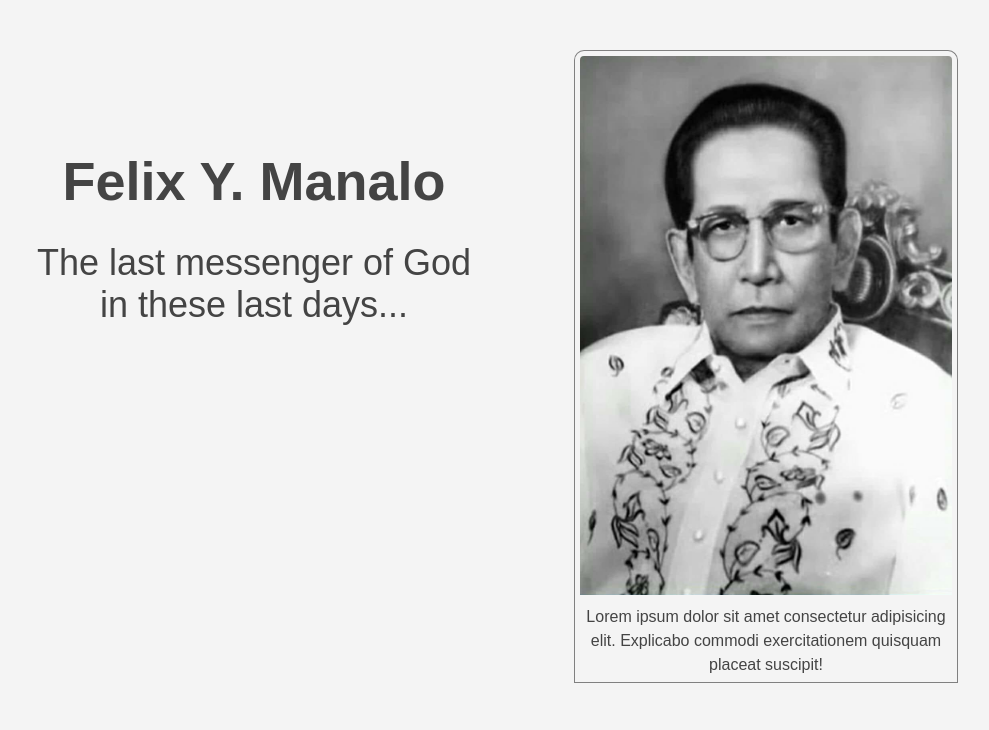
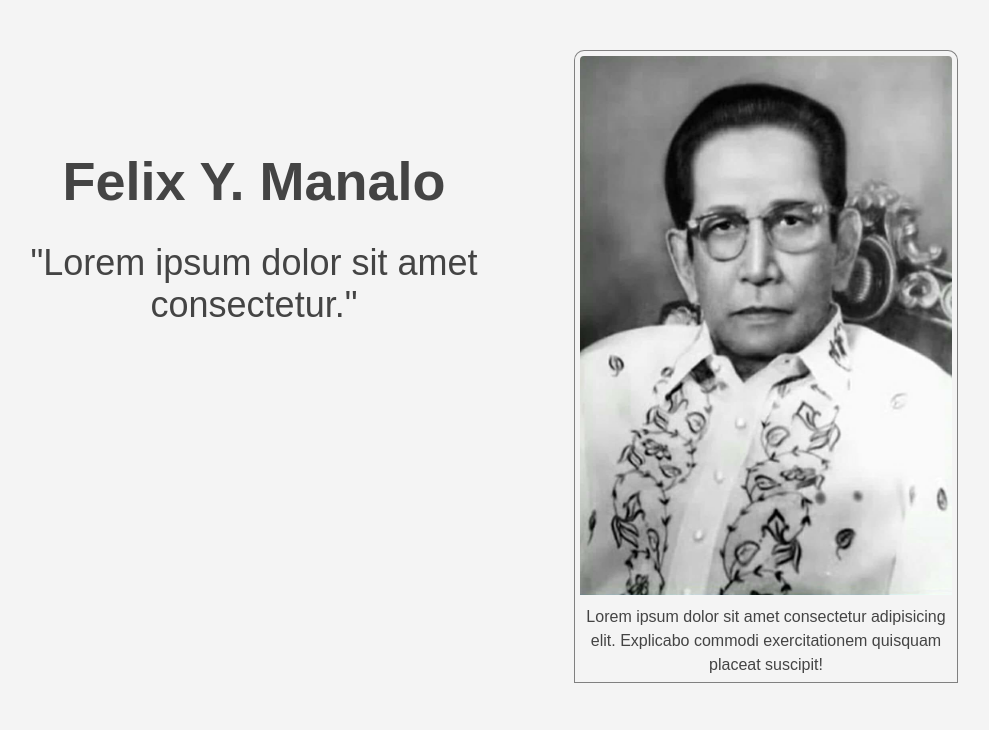
Before and after one commit to lcskode/01-tribute-page, a plain HTML site: page index.html in a window 1280 px wide. Shown: the top 730 px of the page, without its empty margins (130-1119 px from the left). Drawn offline with Linux system fonts and the light colour scheme.

Commit message:
Modified title desc.

```diff
--- a/index.html
+++ b/index.html
@@ -13,7 +13,7 @@
     <section class="row">
       <div id="title">
         <h1>Felix Y. Manalo</h1>
-        <p id="title-desc">The last messenger of God in these last days...</p>
+        <p id="title-desc">"Lorem ipsum dolor sit amet consectetur."</p>
       </div>
       <div id="img-div">
         <img id="image" src="/images/ka-felix.jpg" alt="A portrait of Ka Felix.">
```
